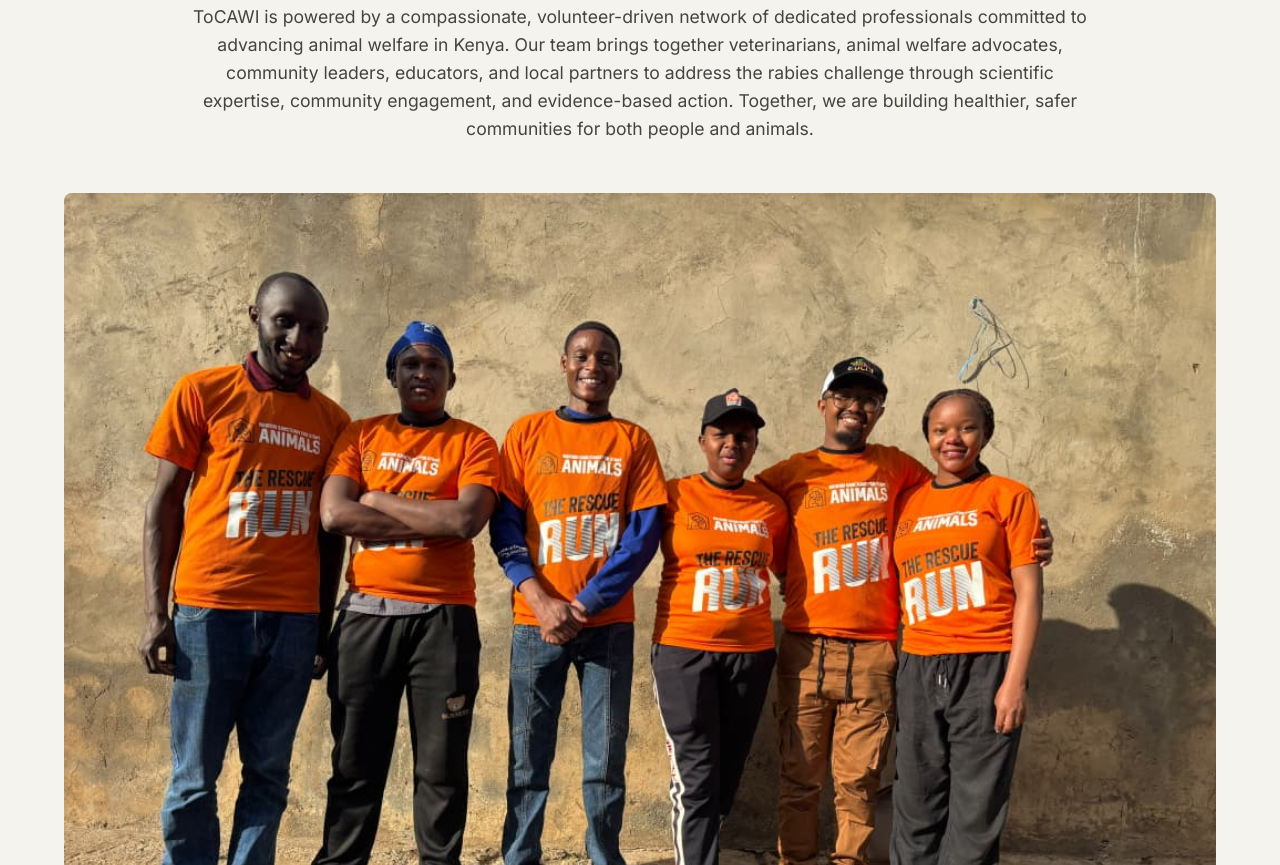
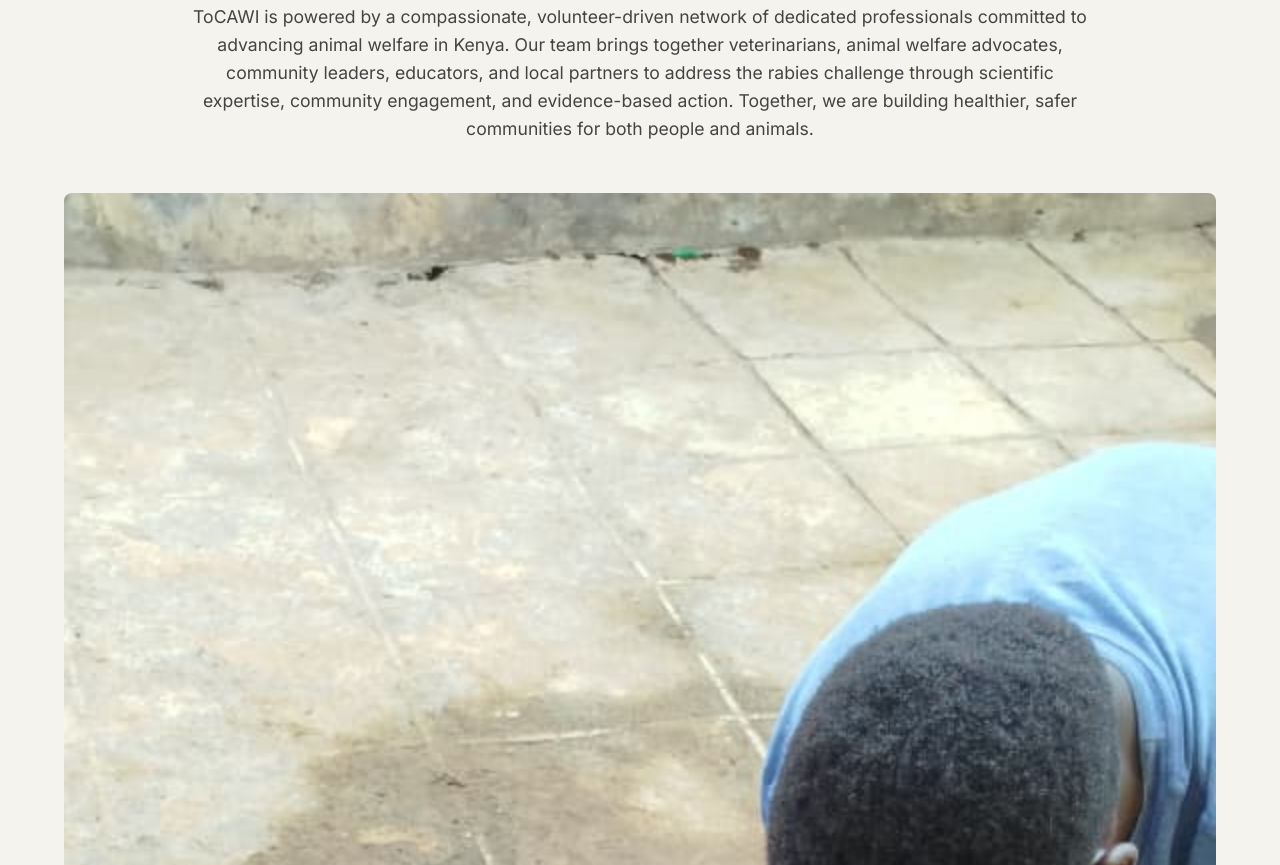
Before and after one commit to tocawi/tocawi, a plain HTML site: page about.html in a window 1280 px wide. Shown: the part 3335-4200 px from the top of the page. Drawn offline with Linux system fonts and the light colour scheme.

Commit message:
Update team image in about.html

```diff
--- a/about.html
+++ b/about.html
@@ -143,7 +143,7 @@
                 </p>
 
                 <div class="team-featured-image">
-                    <img src="images/wrd26-1.jpeg" alt="ToCAWI team treating a dog in the field">
+                    <img src="images/wrd26-2.jpeg" alt="ToCAWI team treating a dog in the field">
                 </div>
 
                 <p class="team-caption blue-text-light" style="text-align: center;">
```
